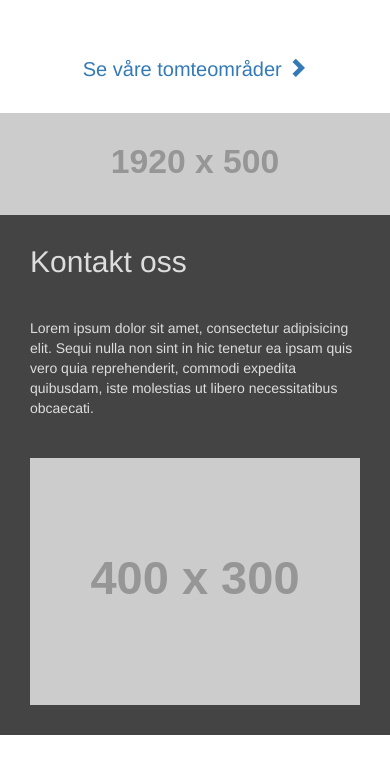
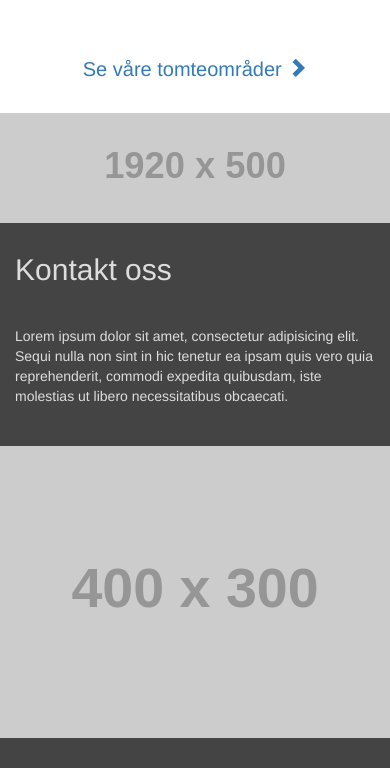
Before and after one commit to thomhess/TindeUtvikling, a PHP site: page /index.html in a window 390 px wide; the page is wider, and only the part inside the window is pictured. Shown: the part 808-1576 px from the top of that part. Before the commit the page ends 1543 px from the top of that part, so only its background shows below. Run offline with PHP 8.4, Linux system fonts and the light colour scheme; grey boxes labelled with a size stand in for pictures from a placeholder-image service; some libraries are stand-ins or nearby versions.

Commit message:
padding fixed

```diff
--- a/Prototype/css/tinde.css
+++ b/Prototype/css/tinde.css
@@ -3,7 +3,7 @@
 	margin-top: 80px;
 	padding: 0;
 }
-.col-lg-12, .col-lg-10, .col-lg-9 {
+.col-lg-12, .col-lg-10, .col-lg-9, .col-xs-12 {
 	padding: 0;
 }
 
```
